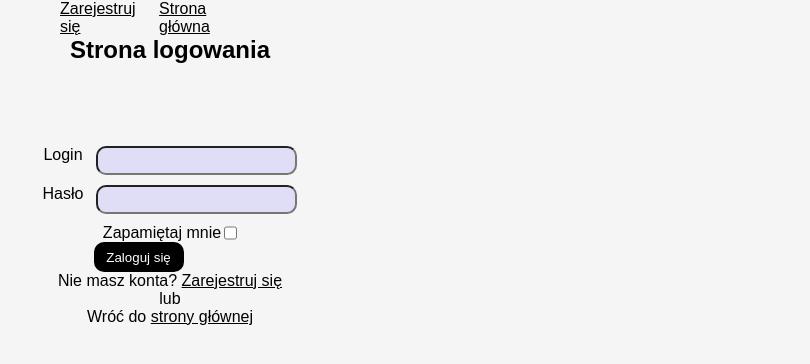
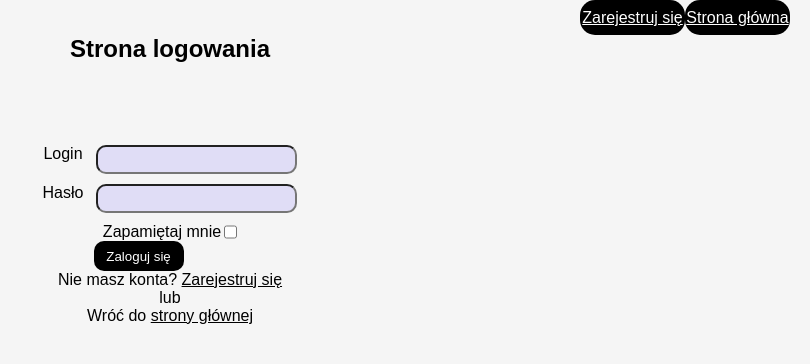
Before and after one commit to RadekPalka/react-i-am-sober, a React (Vite) app: page /login-page in a window 1280 px wide. Shown: the top 364 px of the page, without its empty margins (470-1280 px from the left). Built offline with nearby package versions, Linux system fonts and the light colour scheme.

Commit message:
wip: more props in LogoutButton

```diff
--- a/src/components/LogoutButton.tsx
+++ b/src/components/LogoutButton.tsx
@@ -8,11 +8,15 @@ type Props = {
 	width?: string;
 	height?: string;
 	borderRadius?: string;
+	backgroundColor?: string;
+	color?: string;
 };
 export const LogoutButton: React.FC<Props> = ({
 	width,
 	height,
 	borderRadius,
+	backgroundColor,
+	color,
 }) => {
 	const navigate = useNavigate();
 	const handleLogoutButton = () => {
@@ -30,6 +34,8 @@ export const LogoutButton: React.FC<Props> = ({
 		<StyledButton
 			$width={width}
 			$height={height}
+			$backgroundColor='red'
+			color="black"
 			$borderRadius={borderRadius}
 			onClick={handleLogoutButton}
 		>
--- a/src/components/StyledButton.ts
+++ b/src/components/StyledButton.ts
@@ -4,20 +4,23 @@ type StyledButtonProps = {
 	$width?: string;
 	$height?: string;
 	$borderRadius?: string;
+	$backgroundColor?: string;
+	$color?: string;
 };
 
 export const StyledButton = styled.button<StyledButtonProps>`
 	display: block;
 	width: ${(props) => props.$width || '90px'};
 	height: ${(props) => props.$height || '30px'};
-	background-color: black;
-	color: #fff;
+	background-color: ${(props) => props.$backgroundColor || 'black'};
+	color: ${(props) => props.$color || 'white'};
 	border-radius: ${(props) => props.$borderRadius || '10px'};
 	font-family: 'LXGW WenKai TC', sans-serif;
 	font-weight: 300;
 	font-style: normal;
 	cursor: pointer;
 	border: none;
+	transition: background-color 0.5s;
 	&:hover {
 		background-color: #333;
 	}
--- a/src/pages/CreateAddictionPage.tsx
+++ b/src/pages/CreateAddictionPage.tsx
@@ -33,7 +33,15 @@ export const CreateAddictionPage: React.FC = () => {
 				type: 'logout-button',
 			},
 		],
-		styles: {},
+		styles: {
+			navJustifyContent: 'end',
+			width: '105px',
+			height: '35px',
+			linkColor: 'white',
+			linkDisplay: 'block',
+			borderRadius: '15px',
+			linkBackgroundColor: 'black',
+		},
 	};
 
 	const updateUserData = () => {
--- a/src/pages/Dashboard.tsx
+++ b/src/pages/Dashboard.tsx
@@ -47,7 +47,15 @@ export const Dashboard: React.FC = () => {
 				type: 'logout-button',
 			},
 		],
-		styles: {},
+		styles: {
+			navJustifyContent: 'end',
+			width: '105px',
+			height: '35px',
+			linkColor: 'white',
+			linkDisplay: 'block',
+			borderRadius: '15px',
+			linkBackgroundColor: 'black',
+		},
 	};
 
 	useEffect(() => {
--- a/src/pages/LoginForm.tsx
+++ b/src/pages/LoginForm.tsx
@@ -41,7 +41,15 @@ export const LoginForm: React.FC = () => {
 				to: '/',
 			},
 		],
-		styles: {},
+		styles: {
+			navJustifyContent: 'end',
+			width: '105px',
+			height: '35px',
+			linkColor: 'white',
+			linkDisplay: 'block',
+			borderRadius: '15px',
+			linkBackgroundColor: 'black',
+		},
 	};
 
 	useEffect(() => {
--- a/src/pages/MainPage.tsx
+++ b/src/pages/MainPage.tsx
@@ -22,7 +22,15 @@ export const MainPage: React.FC = () => {
 				to: '/login-page',
 			},
 		],
-		styles: {},
+		styles: {
+			navJustifyContent: 'end',
+			width: '105px',
+			height: '35px',
+			linkColor: 'white',
+			linkDisplay: 'block',
+			borderRadius: '15px',
+			linkBackgroundColor: 'black',
+		},
 	};
 
 	useEffect(() => {
--- a/src/pages/RegistrationForm.tsx
+++ b/src/pages/RegistrationForm.tsx
@@ -47,7 +47,13 @@ export const RegistrationForm: React.FC = () => {
 				to: '/',
 			},
 		],
-		styles: {},
+		styles: {navJustifyContent: 'end',
+		width: '105px',
+		height: '35px',
+		linkColor: 'white',
+		linkDisplay: 'block',
+		borderRadius: '15px',
+		linkBackgroundColor: 'black',},
 	};
 
 	const validateInputs = () => {
```
